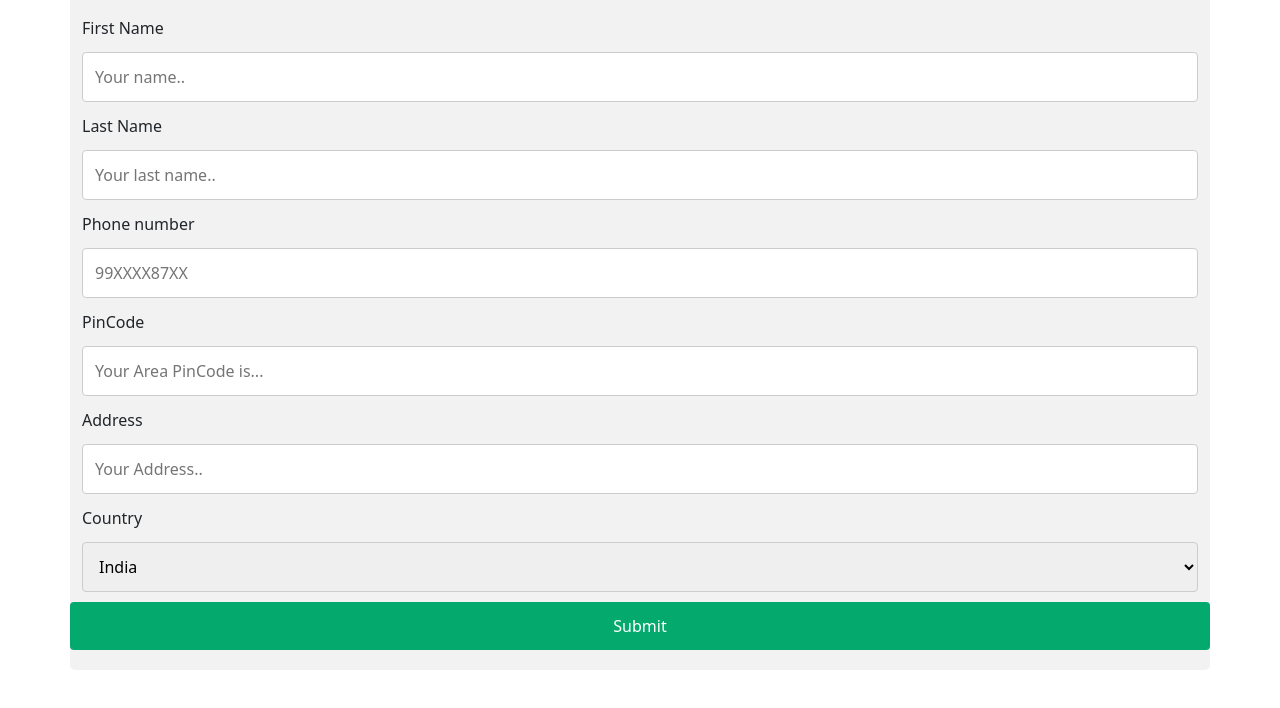
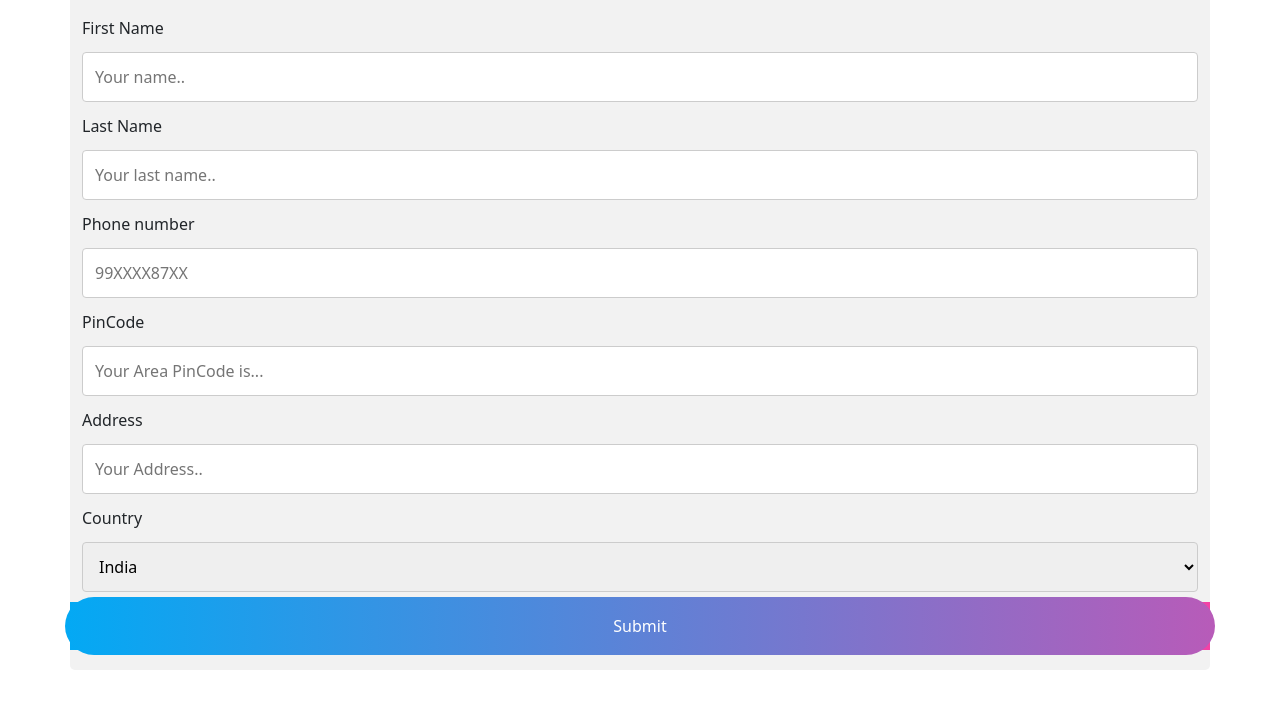
Before and after one commit to devesh-mishra13/WearIT, a plain HTML site: page signup.html in a window 1280 px wide. Shown: the part 62-770 px from the top of the page. Drawn offline with nearby package versions, Linux system fonts and the light colour scheme.

Commit message:
css updated

```diff
--- a/css/style1.css
+++ b/css/style1.css
@@ -61,3 +61,57 @@ input[type=submit]:hover {
     margin-top: 0;
   }
 }
+
+button {
+  text-decoration: none;
+  position: relative;
+  border: none;
+  font-size: 14px;
+  font-family: inherit;
+  color: #fff;
+  width: 9em;
+  height: 3em;
+  line-height: 2em;
+  text-align: center;
+  background: linear-gradient(90deg,#03a9f4,#f441a5,#ffeb3b,#03a9f4);
+  background-size: 300%;
+  border-radius: 30px;
+  z-index: 1;
+}
+
+button:hover {
+  animation: ani 8s linear infinite;
+  border: none;
+}
+
+@keyframes ani {
+  0% {
+    background-position: 0%;
+  }
+
+  100% {
+    background-position: 400%;
+  }
+}
+
+button:before {
+  content: '';
+  position: absolute;
+  top: -5px;
+  left: -5px;
+  right: -5px;
+  bottom: -5px;
+  z-index: -1;
+  background: linear-gradient(90deg,#03a9f4,#f441a5,#ffeb3b,#03a9f4);
+  background-size: 400%;
+  border-radius: 35px;
+  transition: 1s;
+}
+
+button:hover::before {
+  filter: blur(20px);
+}
+
+button:active {
+  background: linear-gradient(32deg,#03a9f4,#f441a5,#ffeb3b,#03a9f4);
+}
--- a/signup.html
+++ b/signup.html
@@ -64,7 +64,7 @@
             </div>
         </div>
         <div class="row">
-            <input type="submit" value="Submit" required>
+            <button>Submit</button>
         </div>
     </form>
 </div>
```
Also changed, not shown: css/style.css (+17 -33 lines).
